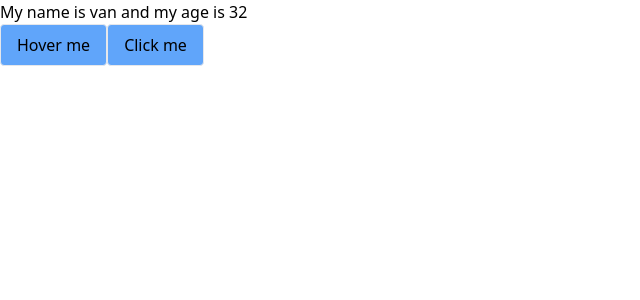
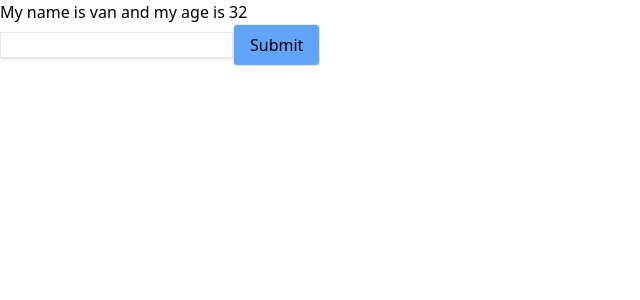
Before and after one commit to vanguyen333/reactUltimate, a React (Vite) app in the folder chapter2/: page / in a window 1280 px wide. Shown: the top 300 px of the page, without its empty margins (0-640 px from the left). Built offline with nearby package versions, Linux system fonts and the light colour scheme.

Commit message:
push to branch1

```diff
--- a/chapter2/src/components/FirstCompo.jsx
+++ b/chapter2/src/components/FirstCompo.jsx
@@ -19,27 +19,30 @@ const FirstComp = () => {
     });
   };
 
-  const handleOnMouseOver = (event) => {
-    console.log(event.pageX);
+  // const handleOnMouseOver = (event) => {
+  //   console.log(event.pageX);
+  // };
+  const handleOnchangeInput = (event) => {
+    console.log(event, event.target.value);
   };
 
   return (
     <div>
-      <h1>
-        My name is {state.name} and my age is {state.age}
-      </h1>
-      <button
-        onMouseOver={handleOnMouseOver}
-        className="border bg-blue-400 rounded py-2 px-4"
-      >
-        Hover me
-      </button>
-      <button
+      My name is {state.name} and my age is {state.age}
+      {/* <button
         onClick={handleClick}
         className="border bg-blue-400 rounded py-2 px-4"
       >
         Click me
-      </button>
+      </button> */}
+      <form action="">
+        <input
+          onChange={handleOnchangeInput}
+          type="text"
+          className="border shadow"
+        />
+        <button className="border bg-blue-400 rounded py-2 px-4">Submit</button>
+      </form>
     </div>
   );
 };
```
